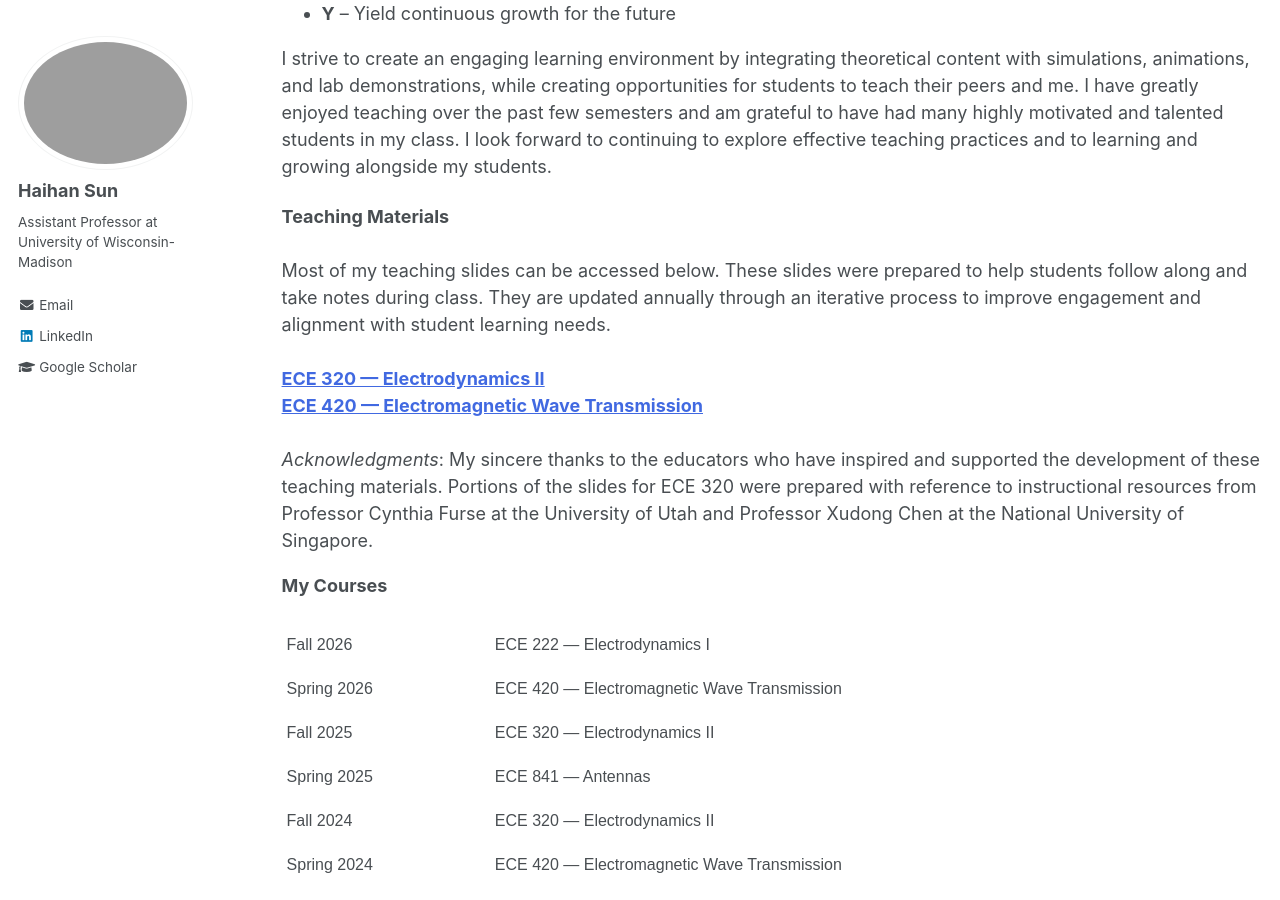
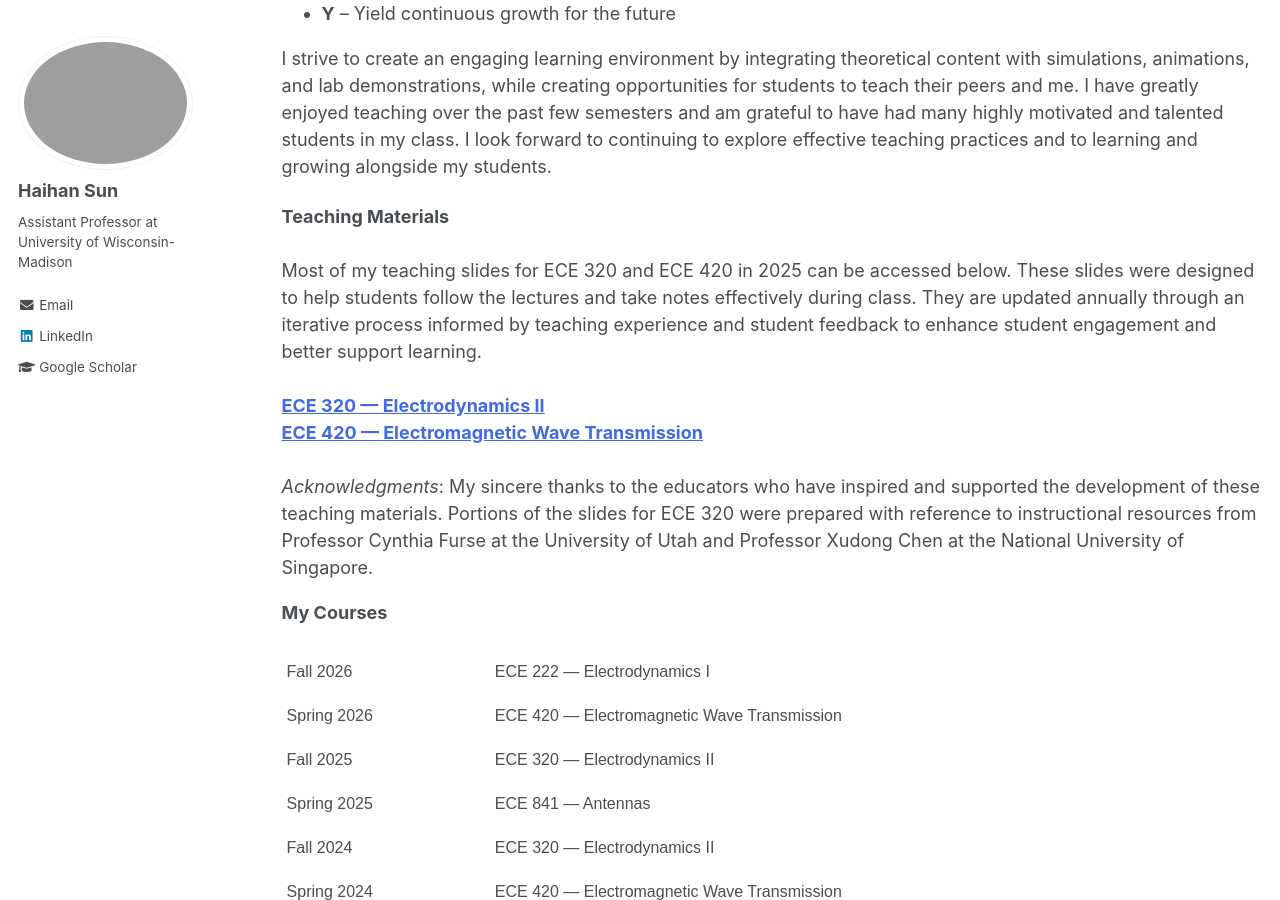
Before and after one commit to Haihan-Sun/Haihan-Sun.github.io, a Jekyll site: the page built from _pages/teaching.html, in a window 1280 px wide and 900 px high, scrolled down 490 px. Built offline with Jekyll 4.4.1, drawn with Linux system fonts in a browser that asks for light colours.

Commit message:
Update teaching.html

```diff
--- a/_pages/teaching.html
+++ b/_pages/teaching.html
@@ -36,7 +36,7 @@ author_profile: true
 
   <strong> Teaching Materials </strong> <br>
     <br>
-   Most of my teaching slides can be accessed below. These slides were prepared to help students follow along and take notes during class. They are updated annually through an iterative process to improve engagement and alignment with student learning needs. <br>
+   Most of my teaching slides for ECE 320 and ECE 420 in 2025 can be accessed below. These slides were designed to help students follow the lectures and take notes effectively during class. They are updated annually through an iterative process informed by teaching experience and student feedback to enhance student engagement and better support learning. <br>
    <br>
     <a href="https://drive.google.com/drive/folders/1tIU3hhcC6IfdrOXAf-Zya7cvc3RSjTrz?usp=drive_link" style="color:#4169e1"><strong> ECE 320 — Electrodynamics II </strong></a>  <br>
     <a href="https://drive.google.com/drive/folders/1drPmlSFfFXyspW89zC9R2kuGJb41iGqN?usp=drive_link" style="color:#4169e1"><strong> ECE 420 — Electromagnetic Wave Transmission </strong></a>  <br>
```
